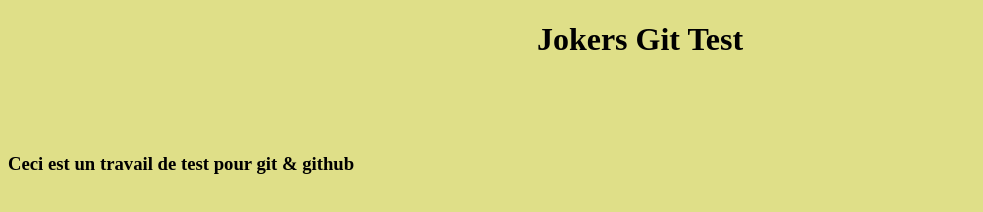
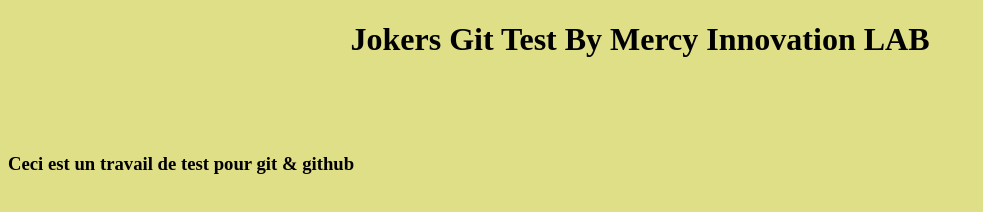
Before and after one commit to Rootlejokers/JokersDev, a plain HTML site: page index.html in a window 1280 px wide. Shown: the whole page, without its empty margins (0-983 px from the left). Drawn offline with Linux system fonts and the light colour scheme.

Commit message:
Version 2

```diff
--- a/index.html
+++ b/index.html
@@ -8,7 +8,7 @@
 
 </head>
 <body>
-    <h1>Jokers Git Test</h1>
+    <h1>Jokers Git Test By Mercy Innovation LAB</h1>
     <br><br><br>
     <h3>Ceci est un travail de test pour git & github </h3>
 </body>
```
